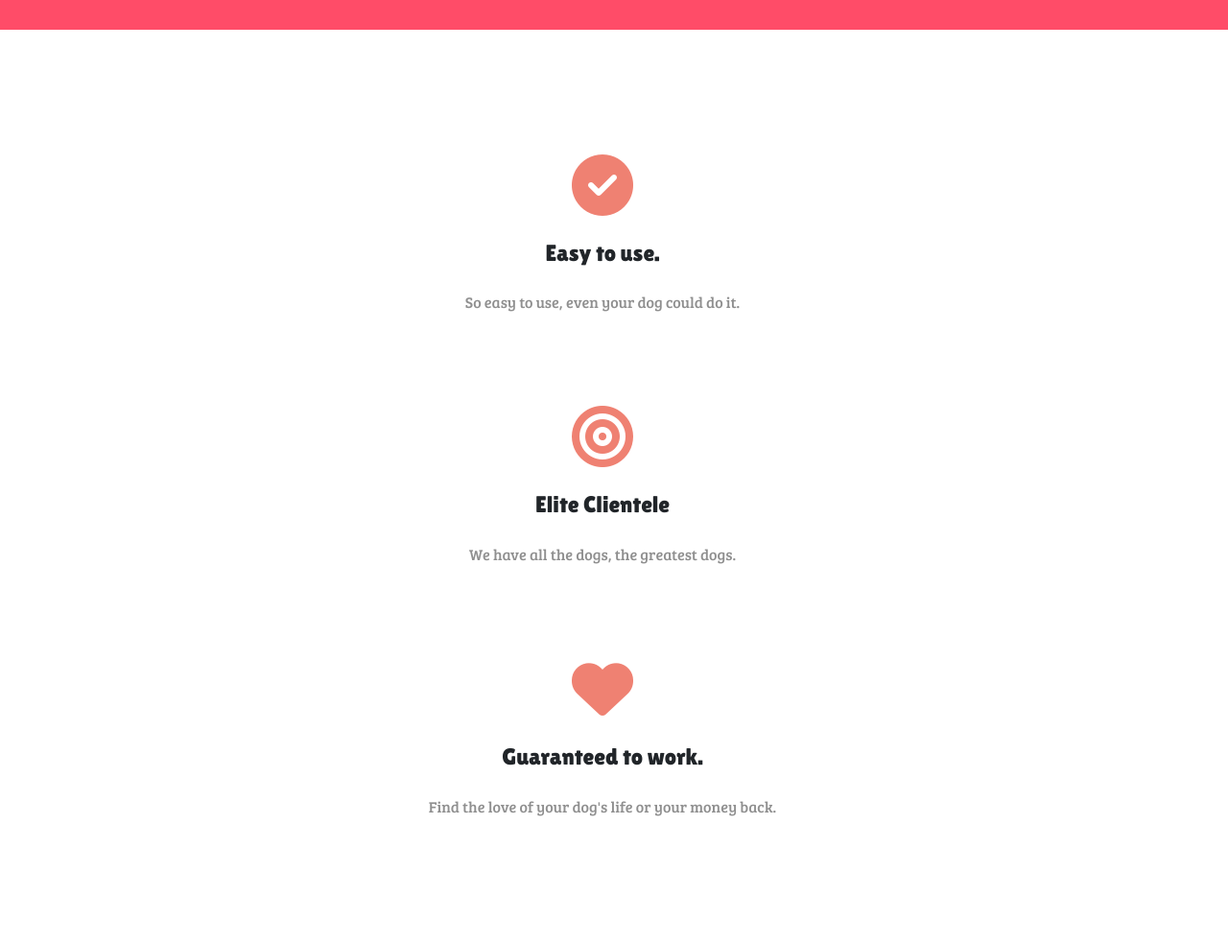
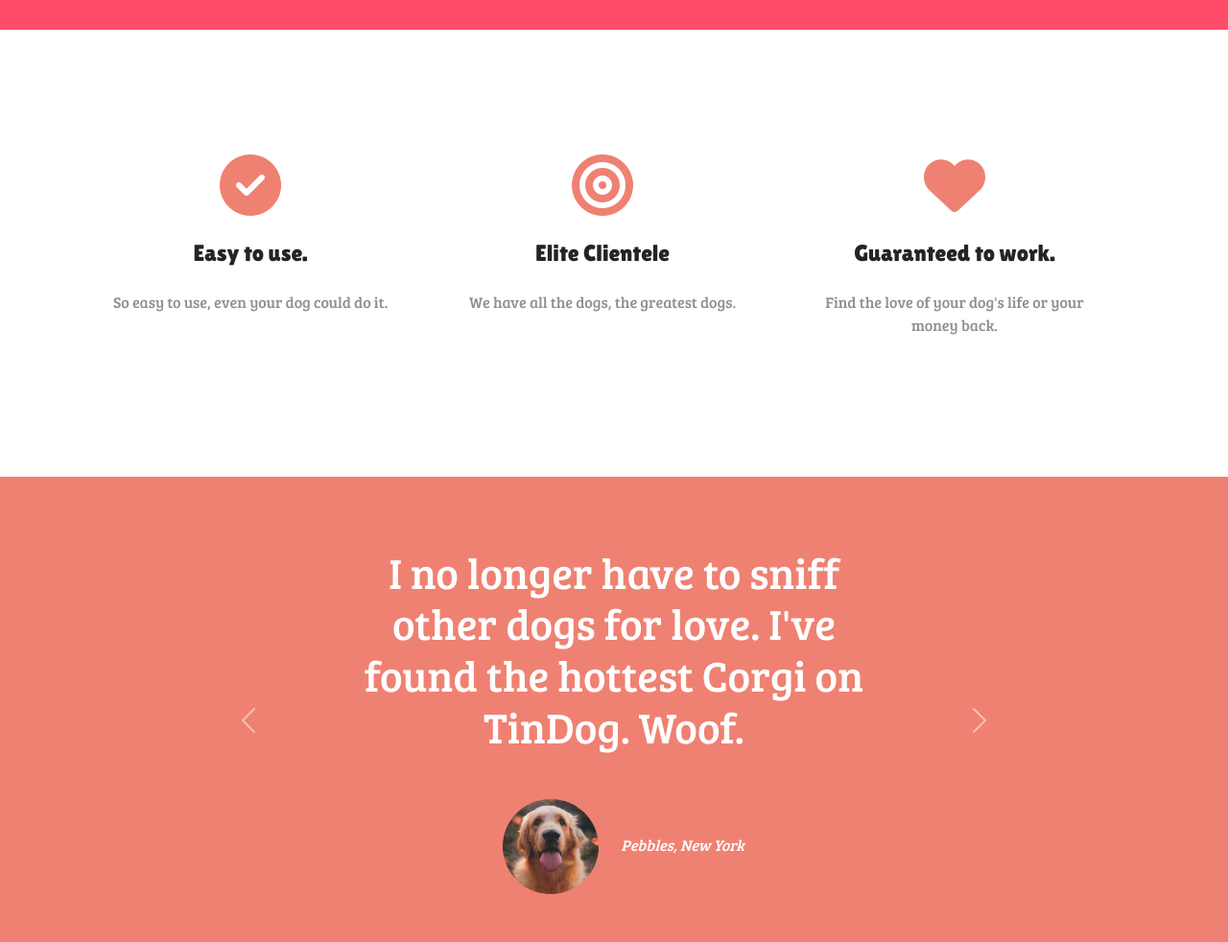
Before and after one commit to sheetalgour04/Tindog, a plain HTML site: page index.html in a window 1280 px wide. Shown: the part 700-1682 px from the top of the page at 96% size. Drawn offline with nearby package versions, Linux system fonts and the light colour scheme; a web font is replaced by a local one.

Commit message:
Update index.html

```diff
--- a/index.html
+++ b/index.html
@@ -99,19 +99,19 @@
 
   <section id="features" class="row container-fluid whited">
 
-    <div class=" col-sm-12 png" id="png1">
+    <div class=" col-lg-4 png" id="png1">
     <i class="fas icon fa-check-circle fa-4x"></i>
     <h3 class="features-heading">Easy to use.</h3>
     <p class="spec">So easy to use, even your dog could do it.</p>
   </div>
 
-  <div class="col-sm-12 png" id="png2">
+  <div class="col-lg-4 png" id="png2">
     <i class="fas icon fa-bullseye fa-4x"></i>
     <h3 class="features-heading">Elite Clientele</h3>
     <p class="spec">We have all the dogs, the greatest dogs.</p>
   </div>
 
-<div class="col-sm-12 png" id="png3">
+<div class="col-lg-4 png" id="png3">
     <i class="fas icon fa-heart fa-4x"></i>
     <h3 class="features-heading">Guaranteed to work.</h3>
     <p class="spec">Find the love of your dog's life or your money back.</p>
```
